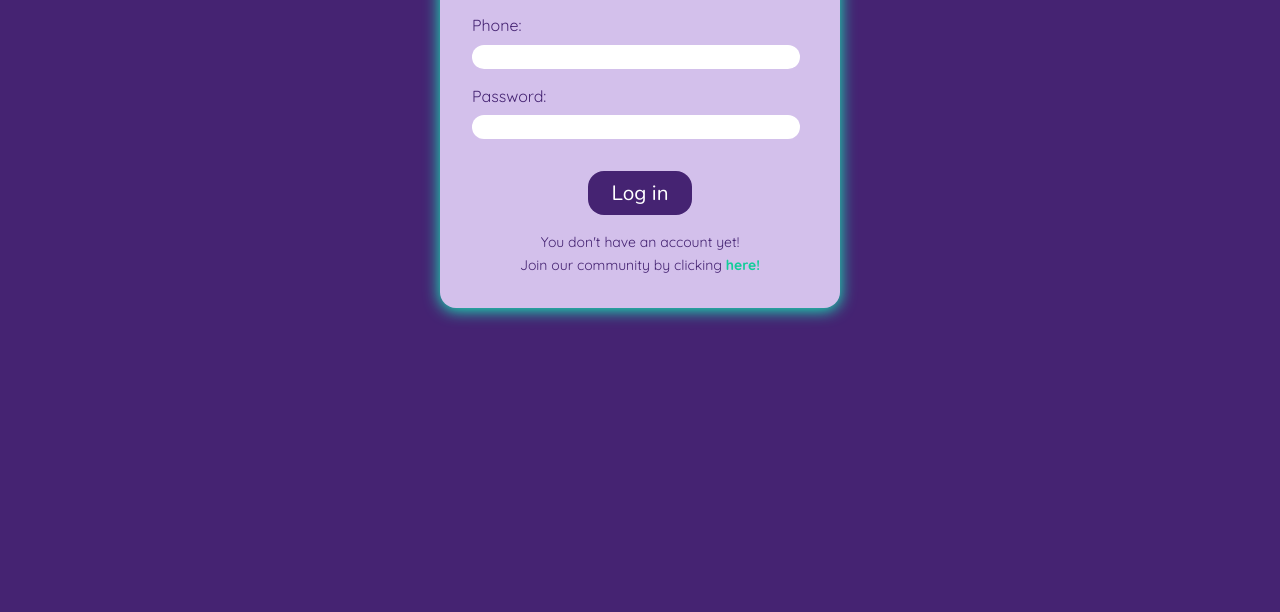
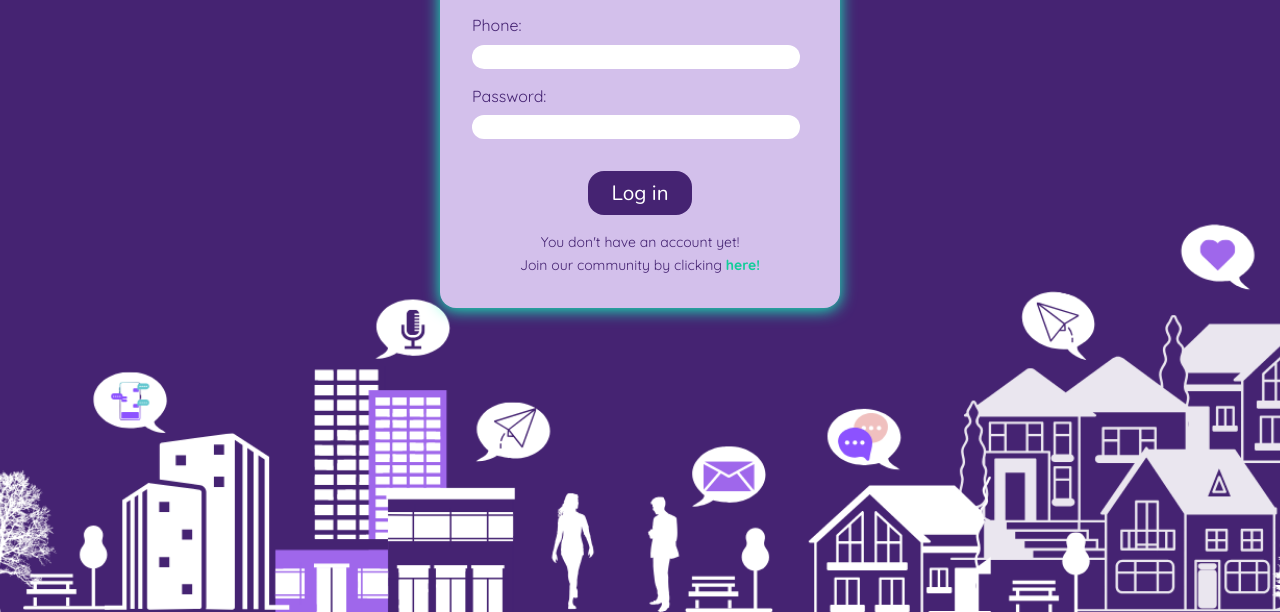
Before and after one commit to ValenCedano/Touch-me--Copia, a website built with webpack: page src/index.html in a window 1280 px wide. Shown: the part 188-800 px from the top of the page. Built offline with nearby package versions, Linux system fonts and the light colour scheme; some packages are replaced by stand-ins of ours.

Commit message:
se puso el background del body

```diff
--- a/src/app/scripts/index.js
+++ b/src/app/scripts/index.js
@@ -1,12 +1,17 @@
-import '../styles/style.scss';
-
 import { getDataForm } from "../modules/getDataform.js";
 import {validateDataRegister} from "../modules/validateDataRegister.js";
 import endpoints from "../services/data.js";
 import {sendUserRegister,getUser} from "../services/userServices.js";
 import { alertModal,valuesAlert } from '../modules/alert.js';
 import { validateDataLogin } from '../modules/validateDataLogin.js';
+import backgroudLogin from '../assets/images/backgroundLogin.png';
 
+import '../styles/style.scss';
+
+document.body.style.backgroundImage=`url(${backgroudLogin})`;
+document.body.style.backgroundSize="cover";
+document.body.style.backgroundPosition="center";
+document.body.style.backgroundRepeat="no-repeat";
 
 document.addEventListener("DOMContentLoaded", () => {
     const contentMain= document.getElementById("content");
--- a/src/app/styles/style.scss
+++ b/src/app/styles/style.scss
@@ -35,10 +35,10 @@ body{
     font-size: 100%;
     line-height: 1.4em;
     //background-image: url(../assets/images/backgroundLogin.png);
-    background-color: $primary-color;
-    background-repeat: no-repeat;
-    background-position: center;
-    background-size: cover;
+    // background-color: $primary-color;
+    // background-repeat: no-repeat;
+    // background-position: center;
+    // background-size: cover;
 
 }
 .navbar{
```
